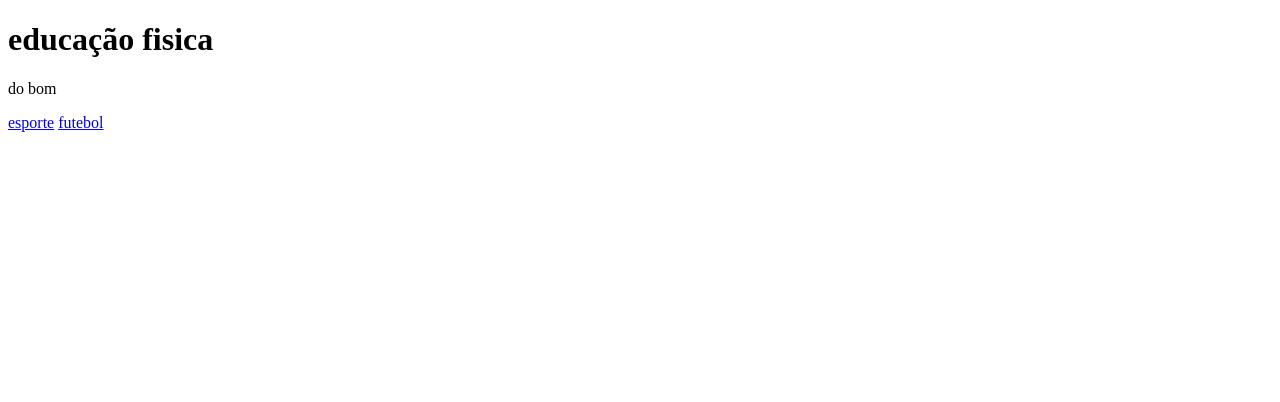
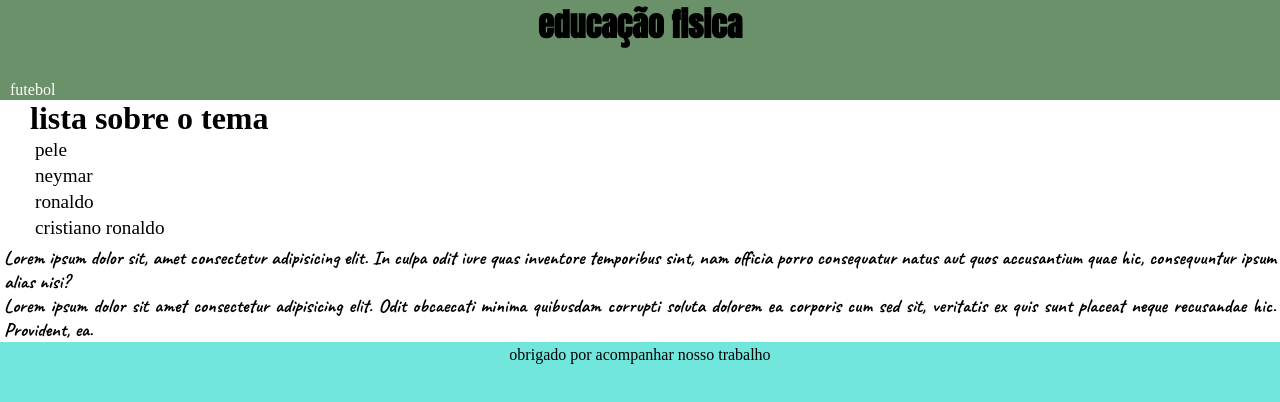
Before and after one commit to douglasgadelha/estudos-do-zero, a plain HTML site: page estudo05/index.html in a window 1280 px wide. Drawn offline with Linux system fonts and the light colour scheme; a web font is replaced by a local one.

Commit message:
atualizando a minha pagina

```diff
--- a/estudo05/index.html
+++ b/estudo05/index.html
@@ -9,13 +9,26 @@
 <body>
     <header>
         <h1>educação fisica</h1>
-        <p>do bom</p>
+        <p></p>
         <nav>
-            <a href="#">esporte</a>
             <a href="esporte.html">futebol</a>
             <a href="#"></a>
             <a href="#"></a>
         </nav>
     </header>
+    <main>
+        <h1>lista sobre o tema</h1>
+        <ul>
+            <li>pele</li>
+            <li>neymar</li>
+            <li>ronaldo</li>
+            <li>cristiano ronaldo</li>
+        </ul>
+        <p>Lorem ipsum dolor sit, amet consectetur adipisicing elit. In culpa odit iure quas inventore temporibus sint, nam officia porro consequatur natus aut quos accusantium quae hic, consequuntur ipsum alias nisi?</p>
+        <p>Lorem ipsum dolor sit amet consectetur adipisicing elit. Odit obcaecati minima quibusdam corrupti soluta dolorem ea corporis cum sed sit, veritatis ex quis sunt placeat neque recusandae hic. Provident, ea.</p>
+    </main>
+    <footer>
+        <p>obrigado por acompanhar nosso trabalho</p>
+    </footer>
 </body>
 </html>
--- a/estudo05/style.css
+++ b/estudo05/style.css
@@ -1 +1,83 @@
 @charset "UTF-8";
+
+
+@import url('https://fonts.googleapis.com/css2?family=Anton&family=Bebas+Neue&family=Caveat:wght@400..700&family=Jersey+10&family=Smooch+Sans:wght@100..900&display=swap');
+
+:root {
+    --fontprincipal: 'Anton';
+    --mainfont: 'Smooch Sans';
+    --fontp: 'Caveat';
+    --fontli: 'Jersey 10';
+
+    --cor01: #03520a;
+    --cor02: #71E6DD;
+    --cor03: #6A9169;
+
+}
+
+* {
+    margin: 0px;
+    padding: 0px;
+}
+
+body {
+   background-color: var(--cor02);
+}
+
+header {
+    background-color: var(--cor03);
+    height: 100px;
+}
+
+header h1 {
+    font-family: var(--fontprincipal);
+    text-align: center;
+}
+
+nav {
+    padding: 32px 0px 0px 10px;
+}
+
+nav a {
+    text-decoration: none;
+    color: white;
+}
+
+nav a:hover {
+    background-color: var(--cor01);
+    padding: 2px;
+}
+
+main {
+    background-color: white;
+}
+
+main h1 {
+    font-family: var(--mainfont);
+    margin: 0px 20px 0px 30px;
+}
+
+main ul {
+    margin-bottom: 5px;
+}
+
+main ul > li {
+    padding: 2px 0px 2px 35px;
+    font-family: 'Jersey 10';
+    font-size: 1.2rem;
+
+}
+
+main p {
+    font-family: var(--fontp);
+    font-weight: 900;
+    font-size: 1.2rem;
+    text-align: justify;
+    padding: 0px 4px;
+}
+
+footer p {
+    text-align: center;
+    padding-top: 4px;
+    font-family: 'Jersey 10';
+}
```
Also changed, not shown: estudo05/esporte.html (+13 -1 lines), estudo02/pele-full.png (added), estudo05/pele-full.png (added).
